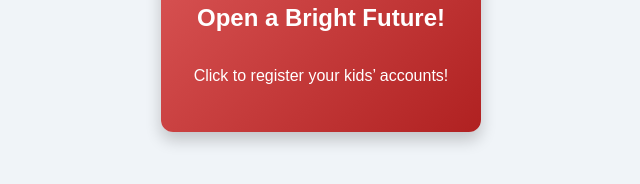
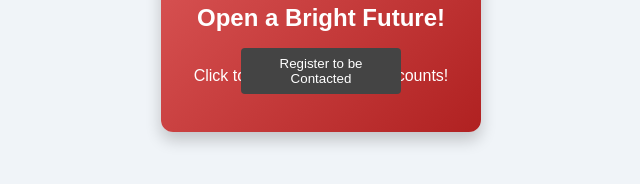
Before and after one commit to tshepogg/RegisterYourFuture, a website: page index.html in a window 1280 px wide. Shown: the part 478-662 px from the top of the page, without its empty margins (319-959 px from the left). Drawn offline with Linux system fonts and the light colour scheme.

Commit message:
git commit -a -m "Added Register button"

```diff
--- a/index.html
+++ b/index.html
@@ -30,9 +30,9 @@
         display: block;
       }
 
-      #exportBtn {
+      #registerBtn {
         position: absolute;
-        top: 20px;
+        top: 80%;
         left: 50%;
         transform: translateX(-50%);
         padding: 8px 16px;
@@ -110,7 +110,7 @@
   </head>
   <body>
     <!-- Export button
-    <button id="exportBtn">Export Registrations</button> -->
+    <button id="exportBtn">Export Registrations</button>-->
 
     <!-- Flip‑card container -->
     <div class="flip-container" id="flipContainer">
@@ -124,6 +124,7 @@
           />
           <h2>Open a Bright Future!</h2>
           <p>Click to register your kids’ accounts!</p>
+          <button id="registerBtn">Register to be Contacted</button>
         </div>
         <!-- Back face -->
         <div class="card-face back">
```
